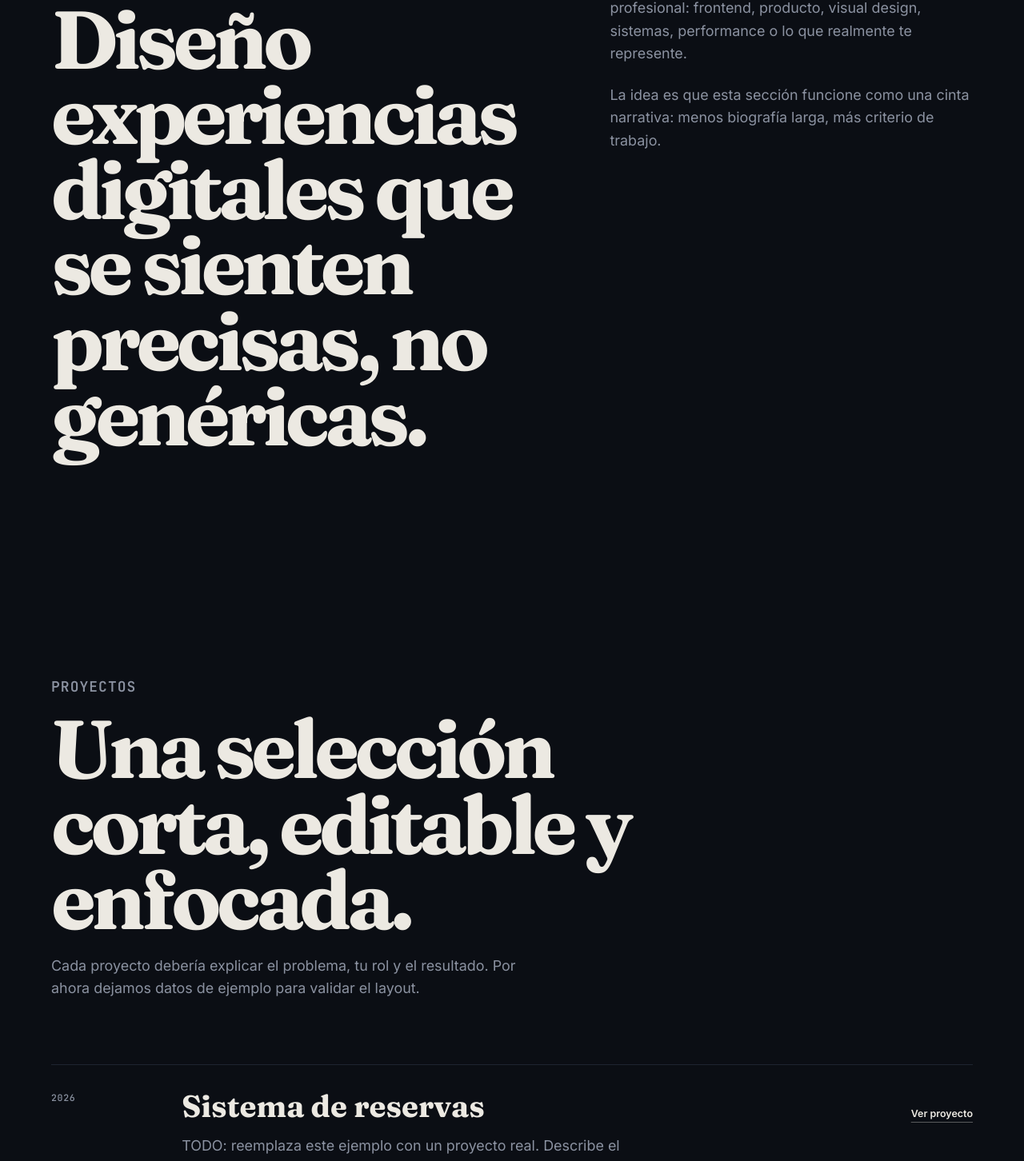
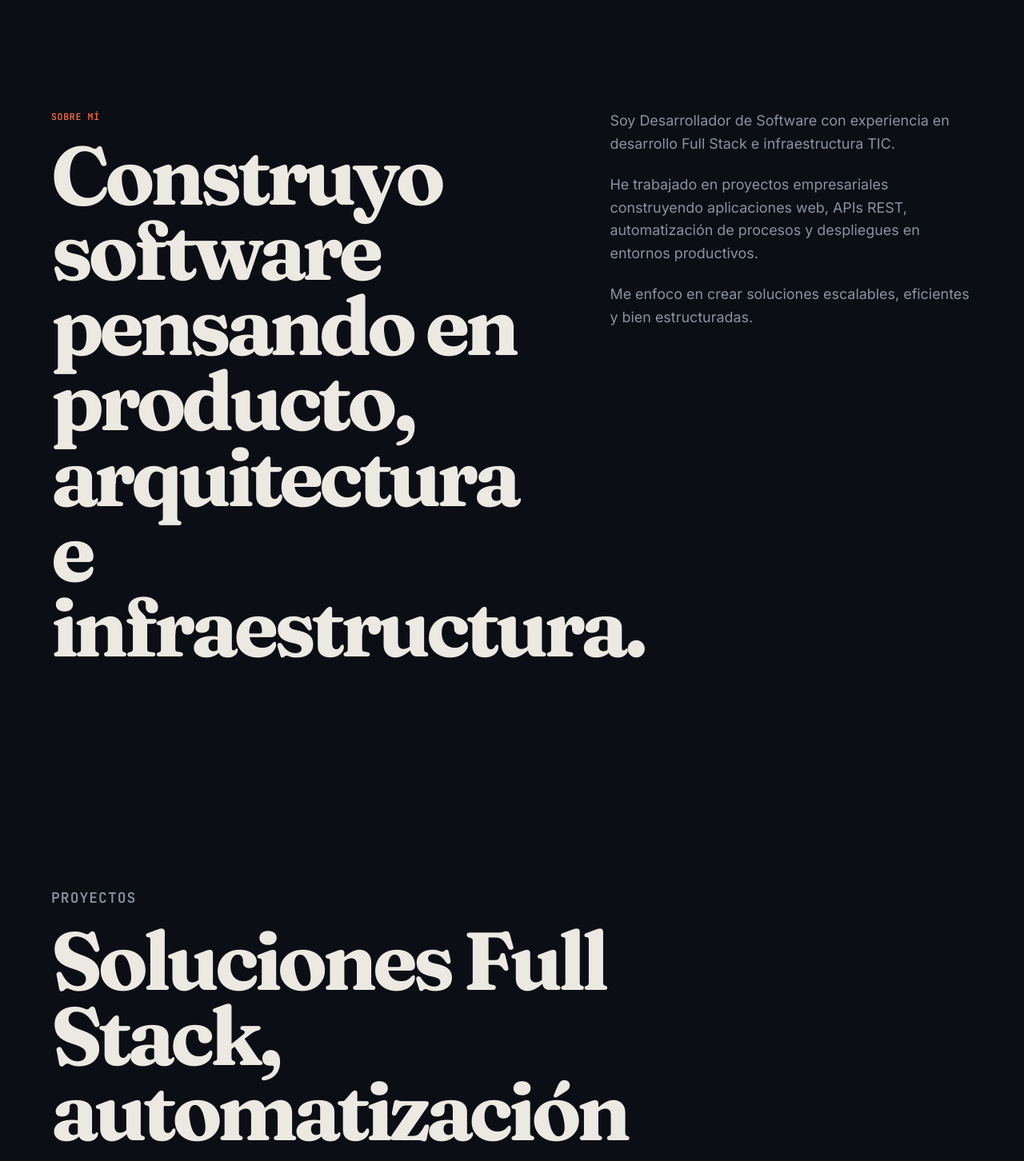
Before and after one commit to MysteriusEnergy/Z-Zero, a React (Vite) app: page / in a window 1280 px wide. Shown: the part 1294-2746 px from the top of the page at 80% size. Built offline with nearby package versions, Linux system fonts and the light colour scheme.

Commit message:
Update site content and project details to reflect current skills and projects, including new descriptions, statuses, and contact information.

```diff
--- a/src/data/content.ts
+++ b/src/data/content.ts
@@ -7,32 +7,33 @@ export const navSections = [
 
 export const siteContent = {
   hero: {
-    eyebrow: 'Portafolio generativo',
-    title: 'Interfaces con detalle, ritmo y criterio visual.',
-    body: 'TODO: reemplaza este texto con una frase clara sobre quién eres, qué construyes y por qué vale la pena hablar contigo.',
+    eyebrow: 'Full Stack Developer & IT Infrastructure Specialist',
+    title: 'Desarrollo soluciones web Full Stack listas para producción.',
+    body: 'Combino frontend moderno, backend robusto e infraestructura confiable para construir aplicaciones web escalables, eficientes y bien estructuradas.',
     cta: 'Ver proyectos',
   },
   about: {
     eyebrow: 'Sobre mí',
-    title: 'Diseño experiencias digitales que se sienten precisas, no genéricas.',
+    title: 'Construyo software pensando en producto, arquitectura e infraestructura.',
     body: [
-      'TODO: cuenta en dos o tres líneas tu enfoque profesional: frontend, producto, visual design, sistemas, performance o lo que realmente te represente.',
-      'La idea es que esta sección funcione como una cinta narrativa: menos biografía larga, más criterio de trabajo.',
+      'Soy Desarrollador de Software con experiencia en desarrollo Full Stack e infraestructura TIC.',
+      'He trabajado en proyectos empresariales construyendo aplicaciones web, APIs REST, automatización de procesos y despliegues en entornos productivos.',
+      'Me enfoco en crear soluciones escalables, eficientes y bien estructuradas.',
     ],
   },
   projects: {
     eyebrow: 'Proyectos',
-    title: 'Una selección corta, editable y enfocada.',
-    body: 'Cada proyecto debería explicar el problema, tu rol y el resultado. Por ahora dejamos datos de ejemplo para validar el layout.',
+    title: 'Soluciones Full Stack, automatización e infraestructura.',
+    body: 'Una selección de proyectos donde he trabajado en aplicaciones web empresariales, APIs REST, herramientas de automatización, despliegues e infraestructura lista para producción.',
   },
   contact: {
     eyebrow: 'Contacto',
-    title: 'Si el trabajo conecta, hablemos.',
-    body: 'TODO: reemplaza estos enlaces con tu correo, LinkedIn, GitHub o el canal que prefieras.',
-    email: 'hola@example.com',
+    title: 'Si necesitas una solución web sólida, hablemos.',
+    body: 'Estoy abierto a colaborar en proyectos Full Stack, aplicaciones empresariales, APIs, automatización e infraestructura.',
+    email: 'johnmariorestrepo890@gmail.com',
     links: [
-      { label: 'GitHub', href: 'https://github.com/' },
-      { label: 'LinkedIn', href: 'https://www.linkedin.com/' },
+      { label: 'GitHub', href: 'https://github.com/MysteriusEnergy' },
+      { label: 'LinkedIn', href: 'https://www.linkedin.com/in/john-mario-restrepo-9b0631150/' },
     ],
   },
 };
--- a/src/data/projects.ts
+++ b/src/data/projects.ts
@@ -4,29 +4,48 @@ export type Project = {
   summary: string;
   tags: string[];
   href?: string;
+  status?: 'Privado' | 'Público' | 'Próximamente';
 };
 
 export const projects: Project[] = [
   {
-    title: 'Sistema de reservas',
+    title: 'DevLog',
     year: '2026',
     summary:
-      'TODO: reemplaza este ejemplo con un proyecto real. Describe el problema, tu rol y el impacto en una frase concreta.',
-    tags: ['React', 'TypeScript', 'UX'],
-    href: 'https://example.com',
+      'Aplicación web Full Stack para registrar, organizar y analizar sesiones de trabajo en proyectos personales o profesionales. Permite gestión de proyectos, tracking de tiempo y visualización de métricas de productividad.',
+    tags: ['SvelteKit', 'TypeScript', 'Django', 'DRF', 'PostgreSQL', 'JWT'],
+    status: 'Público',
   },
   {
-    title: 'Dashboard operativo',
+    title: 'Sistema Web Empresarial - CIAT',
     year: '2025',
     summary:
-      'Un layout editorial para mostrar métricas, estados y decisiones sin convertir la interfaz en una tabla infinita.',
-    tags: ['Data UI', 'Design System', 'Performance'],
+      'Plataforma web empresarial desarrollada para optimizar procesos internos de una organización multinacional. Participé en el desarrollo frontend, backend e integración mediante APIs REST.',
+    tags: ['React', 'Python', 'Django REST Framework', 'MySQL', 'REST API'],
+    status: 'Privado',
   },
   {
-    title: 'Landing experimental',
-    year: '2024',
+    title: 'Sistema Comparador y Sincronizador de Bases de Datos',
+    year: '2025',
     summary:
-      'Exploración visual con scroll narrativo, microinteracciones y una dirección de arte más expresiva.',
-    tags: ['Motion', 'Creative Dev', 'WebGL'],
+      'Herramienta desarrollada en Python para comparar estructuras de bases de datos MySQL, detectar diferencias y generar scripts SQL de sincronización automáticamente.',
+    tags: ['Python', 'MySQL', 'SQL'],
+    status: 'Público',
+  },
+  {
+    title: 'Instalador Automatizado de Servicios y Dominios',
+    year: '2025',
+    summary:
+      'Solución de automatización para instalación y configuración de dominios, servicios, bases de datos y despliegue de aplicaciones empresariales.',
+    tags: ['Java', 'Install4J', 'MySQL', 'Infraestructura'],
+    status: 'Privado',
+  },
+  {
+    title: 'Implementación de Sistema de Tickets Empresarial',
+    year: '2025',
+    summary:
+      'Implementación y despliegue de plataforma empresarial para gestión de incidencias, incluyendo configuración de servidores, dominios y bases de datos.',
+    tags: ['Linux', 'MySQL', 'Deploy', 'Infraestructura'],
+    status: 'Privado',
   },
 ];
```
